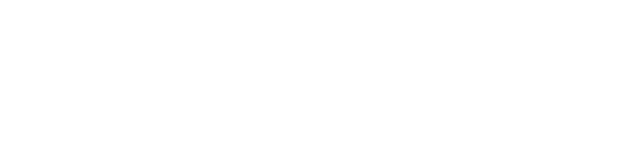
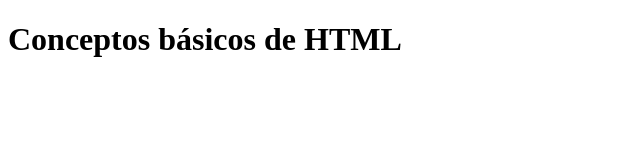
Before and after one commit to stiv-32/-FAQ--Html_Css, a plain HTML site: page index.html in a window 1280 px wide. Shown: the whole page, without its empty margins (0-640 px from the left). Drawn offline with Linux system fonts and the light colour scheme.

Commit message:
comienzo de trabajo

```diff
--- a/index.html
+++ b/index.html
@@ -8,6 +8,6 @@
 </head>
 
 <body>
-
+    <h1>Conceptos básicos de HTML</h1>
 </body>
 </html>
```
